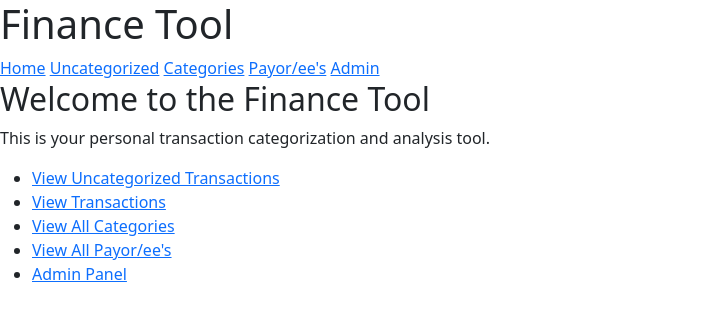
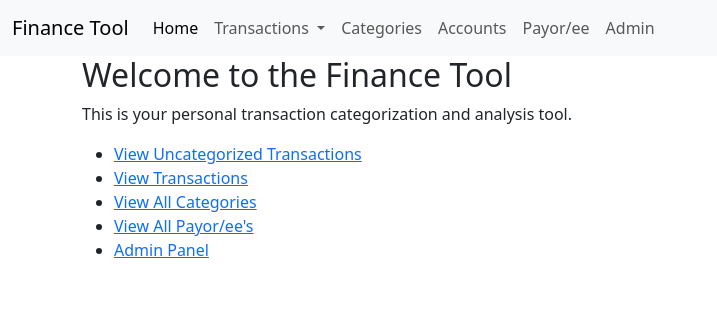
Before and after one commit to oobeyagroup/budgnudg, a Django app: page / in a window 1280 px wide. Shown: the top 321 px of the page, without its empty margins (0-717 px from the left). Run offline with Django 5.2, Linux system fonts and the light colour scheme; some libraries are stand-ins or nearby versions.

Commit message:
Ui updates, DataTables, navbar

```diff
--- a/transactions/templates/base.html
+++ b/transactions/templates/base.html
@@ -5,41 +5,88 @@
     <meta charset="UTF-8">
     <title>{% block title %}Finance Tool{% endblock %}</title>
     <meta name="viewport" content="width=device-width, initial-scale=1">
-    <link href="https://cdn.jsdelivr.net/npm/bootstrap@5.3.7/dist/css/bootstrap.min.css" rel="stylesheet" integrity="sha384-LN+7fdVzj6u52u30Kp6M/trliBMCMKTyK833zpbD+pXdCLuTusPj697FH4R/5mcr" crossorigin="anonymous">
-    <link href="https://cdn.jsdelivr.net/npm/select2@4.1.0/dist/css/select2.min.css" rel="stylesheet" />
-</head>
+<link href="https://cdn.jsdelivr.net/npm/bootstrap@5.3.0/dist/css/bootstrap.min.css" rel="stylesheet">
+<link rel="stylesheet" href="https://cdn.datatables.net/1.13.6/css/dataTables.bootstrap5.min.css">
+<link href="https://cdn.jsdelivr.net/npm/select2@4.1.0/dist/css/select2.min.css" rel="stylesheet"></head>
 <body>
 
 <header>
-    <h1>Finance Tool</h1>
-    <nav>
-       <a href="{% url 'home' %}">Home</a>
-        <a href="{% url 'uncategorized_transactions' %}">Uncategorized</a>
-        <a href="{% url 'categories_list' %}">Categories</a>
-        <a href="{% url 'payoree_list' %}">Payor/ee's</a>
-        <a href="/admin/">Admin</a>
+      <nav class="navbar navbar-expand-lg bg-body-tertiary">
+      <div class="container-fluid">
+        <a class="navbar-brand" href="#">Finance Tool</a>
+        <button class="navbar-toggler" type="button" data-bs-toggle="collapse" data-bs-target="#navbarNavDropdown" aria-controls="navbarNavDropdown" aria-expanded="false" aria-label="Toggle navigation">
+          <span class="navbar-toggler-icon"></span>
+        </button>
+        <div class="collapse navbar-collapse" id="navbarNavDropdown">
+          <ul class="navbar-nav">
+            <li class="nav-item">
+              <a class="nav-link active" aria-current="page" href="{% url 'home' %}">Home</a>
+            </li>
+           <li class="nav-item dropdown">
+              <a class="nav-link dropdown-toggle" href="#" role="button" data-bs-toggle="dropdown" aria-expanded="false">
+                Transactions
+              </a>
+              <ul class="dropdown-menu">
+                <li><a class="dropdown-item" href="{% url 'uncategorized_transactions' %}">Uncategorized</a></li>
+                <li><a class="dropdown-item" href="{% url 'transactions_list' %}">All</a></li>
+              </ul>
+            </li>
+            <li class="nav-item">
+              <a class="nav-link" href="{% url 'categories_list' %}">Categories</a>
+            </li>
+            <li class="nav-item">
+              <a class="nav-link" href="{% url 'bank_accounts_list' %}">Accounts</a>
+            </li
+            <li class="nav-item">
+              <a class="nav-link" href="{% url 'payoree_list' %}">Payor/ee</a>
+            </li>
+            <li class="nav-item">
+              <a class="nav-link" href="/admin/">Admin</a>
+            </li>
+           </ul>
+        </div>
+      </div>
     </nav>
 </header>
 
 <main>
+  <div class="container">
     {% block content %}
     <!-- Page-specific content goes here -->
     {% endblock %}
+  </div>
 </main>
-<!-- jQuery (required) + Select2 JS -->
+<!-- jQuery -->
 <script src="https://code.jquery.com/jquery-3.6.0.min.js"></script>
-    <script src="https://cdn.jsdelivr.net/npm/bootstrap@5.3.7/dist/js/bootstrap.bundle.min.js" integrity="sha384-ndDqU0Gzau9qJ1lfW4pNLlhNTkCfHzAVBReH9diLvGRem5+R9g2FzA8ZGN954O5Q" crossorigin="anonymous"></script>
+
+<!-- Bootstrap JS -->
+<script src="https://cdn.jsdelivr.net/npm/bootstrap@5.3.0/dist/js/bootstrap.bundle.min.js"></script>
+
+<!-- DataTables JS -->
+<script src="https://cdn.datatables.net/1.13.6/js/jquery.dataTables.min.js"></script>
+<script src="https://cdn.datatables.net/1.13.6/js/dataTables.bootstrap5.min.js"></script>
+
+<!-- Select2 JS -->
 <script src="https://cdn.jsdelivr.net/npm/select2@4.1.0/dist/js/select2.min.js"></script>
 
+<!-- Init Scripts -->
 <script>
   $(document).ready(function() {
+    // Initialize DataTables
+    $('#transactionTable').DataTable({
+      pageLength: 25,
+      order: [[0, 'desc']],
+      responsive: true
+    });
+
+    // Initialize Select2
     $('.select2').select2({
       width: '100%',
       placeholder: 'Select or search...',
-          allowClear: true
+      allowClear: true,
+      tags: true
     });
   });
 </script>
-
 </body>
 </html>
--- a/transactions/urls.py
+++ b/transactions/urls.py
@@ -9,4 +9,5 @@
     path("categories/", views.categories_list, name="categories_list"),
     path('resolve/<int:pk>/', views.resolve_transaction, name='resolve_transaction'),
     path('set/<int:transaction_id>/<str:field>/<int:value_id>/', views.set_transaction_field, name='set_transaction_field'),
-    path('apply_current/<int:transaction_id>/', views.apply_current_to_similar, name='apply_current_to_similar'),]
+    path('apply_current/<int:transaction_id>/', views.apply_current_to_similar, name='apply_current_to_similar'),
+    path('bank-accounts/', views.bank_accounts_list, name='bank_accounts_list'),]
--- a/transactions/views.py
+++ b/transactions/views.py
@@ -101,6 +101,16 @@
 def home(request):
     return render(request, "home.html")
 
+from django.shortcuts import render
+from .models import Transaction
+
+def bank_accounts_list(request):
+    # Get distinct bank_account values, exclude empty/null
+    accounts = Transaction.objects.exclude(bank_account__isnull=True).exclude(bank_account='') \
+                                  .values_list('bank_account', flat=True).distinct().order_by('bank_account')
+
+    return render(request, 'transactions/bank_accounts_list.html', {'accounts': accounts})
+
 
 def set_transaction_field(request, transaction_id, field, value_id):
     transaction = get_object_or_404(Transaction, id=transaction_id)
```
Also changed, not shown: transactions/templates/transactions/bank_accounts_list.html (added, +14 -0 lines), transactions/templates/transactions/transactions_list.html (+5 -10 lines), transactions/templates/transactions/uncategorized_list.html (+31 -43 lines). Lines whose indentation alone changed are shown as unchanged.
